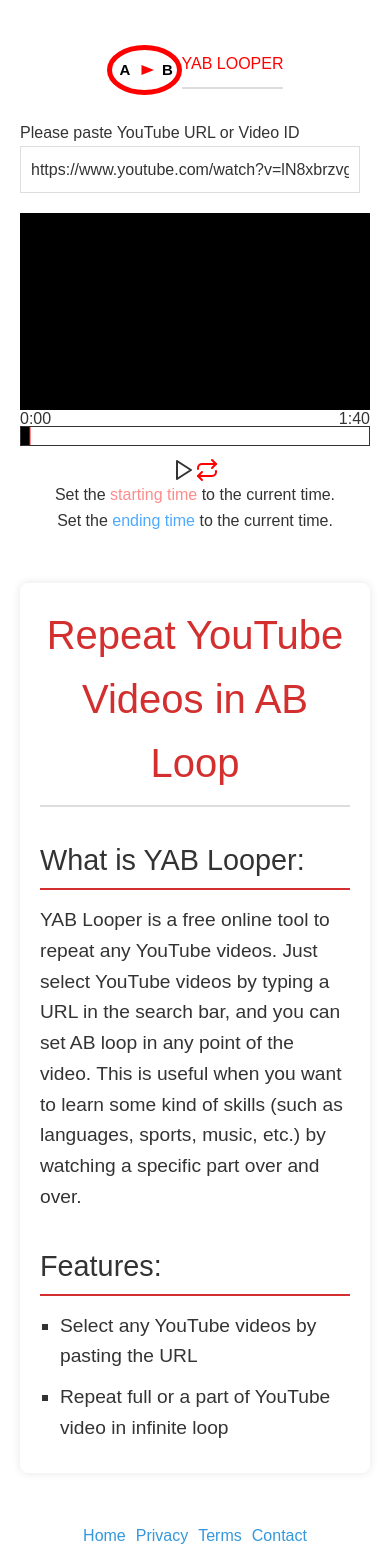
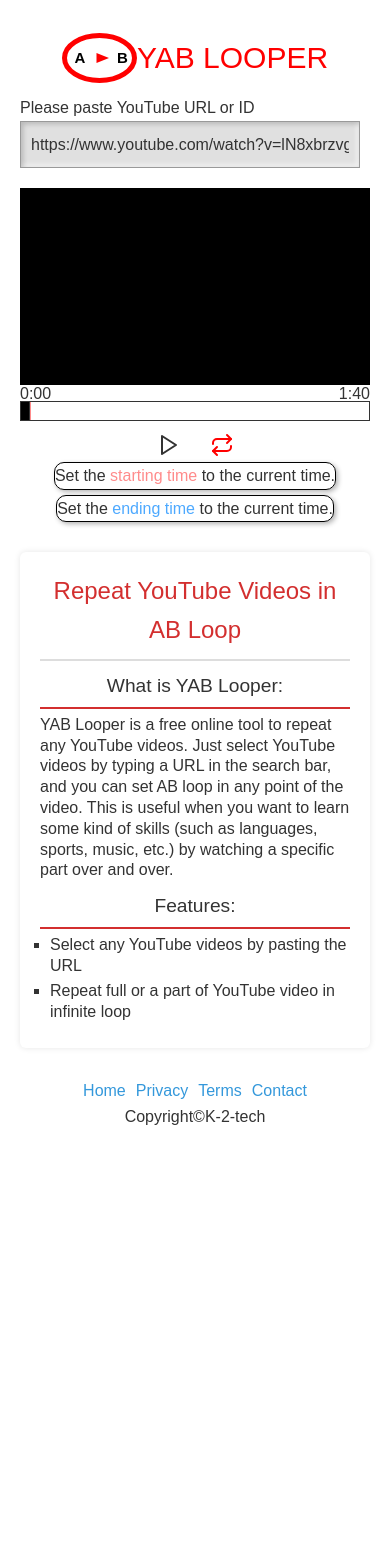
Before and after one commit to K-2-tech/personal_project_1, a React (Vite) app in the folder vite-project/: page / in a window 390 px wide. Shown: the top 1553 px of the page. After the commit the page ends 1149 px from the top, so only its background shows below. Built offline with nearby package versions, Linux system fonts and the light colour scheme.

Commit message:
developed UI

```diff
--- a/vite-project/src/components/app_description.css
+++ b/vite-project/src/components/app_description.css
@@ -4,17 +4,17 @@
   padding: 20px;
   background-color: #fff;
   border-radius: 8px;
-  box-shadow: 0 0 10px rgba(0, 0, 0, 0.1);
+  box-shadow: 2px 2px 5px rgba(0, 0, 0, 0.3), -2px -2px 5px rgba(255, 255, 255, 0.2);
 }
 
-.description-container > h1 {
+div.description-container > h1 {
   color: #d32f2f;
   text-align: center;
   font-size: 2.5em;
   margin-bottom: 20px;
 }
 
-.description-container > h2 {
+div.description-container > h2 {
   color: #333;
   font-size: 1.8em;
   margin-bottom: 15px;
@@ -22,7 +22,7 @@
   padding-bottom: 5px;
 }
 
-.description-container > p {
+div.description-container > div {
   font-size: 1.2em;
   line-height: 1.6;
   margin-bottom: 20px;
@@ -37,3 +37,38 @@
   font-size: 1.2em;
   margin-bottom: 10px;
 }
+@media screen and (max-width:499px) {
+  .description-container {
+    margin: 30px auto;
+    padding: 1p5x;
+    background-color: #fff;
+    border-radius: 6px;
+    box-shadow: 0 0 6px rgba(0, 0, 0, 0.1);
+  }
+  div.description-container > h1 {
+
+    text-align: center;
+    font-size: 1.5em;
+    margin-bottom: 10px;
+  }
+  div.description-container > h2 {
+    margin-top: 0;
+    text-align: center;
+    font-size: 1.2em;
+    margin-bottom: 6px;
+  }
+  div.description-container > div {
+    font-size: 1.0em;
+    line-height: 1.3;
+    margin-bottom: 10px;
+  }
+  .description-container > ul {
+    padding-left: 10px;
+  }
+
+  .description-container > ul li {
+    font-size: 1.0em;
+    margin-bottom: 5px;
+    line-height: 1.3;
+  }
+}
--- a/vite-project/src/components/app_description.jsx
+++ b/vite-project/src/components/app_description.jsx
@@ -4,13 +4,13 @@
     <>
       <div class="description-container">
         <h1>Repeat YouTube Videos in AB Loop</h1> <h2>What is YAB Looper:</h2>
-        <p>
+        <div>
           YAB Looper is a free online tool to repeat any YouTube videos. Just
           select YouTube videos by typing a URL in the search bar, and you can
           set AB loop in any point of the video. This is useful when you want to
           learn some kind of skills (such as languages, sports, music, etc.) by
           watching a specific part over and over.
-        </p>
+        </div>
         <h2>Features:</h2>
         <ul>
           <li>Select any YouTube videos by pasting the URL</li>
--- a/vite-project/src/components/header.css
+++ b/vite-project/src/components/header.css
@@ -3,11 +3,22 @@
   height: 100px;
   justify-content: center;
   align-items: center;
+
 }
 .title {
   color: red;
+  font-size:50px;
   text-align: center;
 }
 img {
-  height: 50%;
+  height: 75px;
 }
+@media screen and (max-width:499px) {
+  .header-wrapper {height: 75px;}
+  .title {
+    font-size:30px;
+  }
+  img {
+    height: 50px;
+  }
+}
--- a/vite-project/src/components/header.jsx
+++ b/vite-project/src/components/header.jsx
@@ -5,7 +5,7 @@
     <>
       <div className="header-wrapper">
         <img src={image} alt="YAB Looper's LOGO" />
-        <h1 className="title">YAB LOOPER</h1>
+        <div className="title">YAB LOOPER</div>
       </div>
     </>
   );
--- a/vite-project/src/components/youtube_loop.css
+++ b/vite-project/src/components/youtube_loop.css
@@ -9,8 +9,13 @@
   flex-grow: 1;
   padding: 10px;
   font-size: 16px;
-  border: 1px solid #ddd;
+  border: 1px solid #999;
+  background-color: #e0e0e0;
   margin-right: 10px;
+
+  box-shadow: inset 2px 2px 5px rgba(0, 0, 0, 0.2),
+  inset -2px -2px 5px rgba(255, 255, 255, 0.7);
+
 }
 
 .youtube-player {
@@ -35,6 +40,7 @@
   display: flex;
   flex-direction: column;
 }
+
 /* 色設定 */
 :root {
   --bg: rgb(224, 224, 224);
@@ -104,9 +110,25 @@
   background: rgb(77, 169, 255);
   box-shadow: -100vw 0 0 100vw var(--bar);
 }
-.control-buttons{
+.control-icons{
   display: flex;
+  gap: 30px ;
   justify-content: center;
+}
+
+div.control-buttons > button{
+  display: block;
+  margin: 0 auto;
+  border: 1px solid black;
+  border-radius: 10px;
+  margin-top: 5px;
+  box-shadow: 2px 2px 5px rgba(0, 0, 0, 0.3), -2px -2px 5px rgba(255, 255, 255, 0.2);
+}
+div.control-buttons > button:hover{
+  border: 1px solid black;
+  background-color: black;
+  color:white;
+
 }
 .looping-active{
   color:red;
--- a/vite-project/src/components/youtube_loop.jsx
+++ b/vite-project/src/components/youtube_loop.jsx
@@ -182,7 +182,7 @@
     <div className="aab-loop-container">
       <div className="video-area">
         <div className="url-input-container">
-          <div>Please paste YouTube URL or Video ID</div>
+          <div>Please paste YouTube URL or ID</div>
           <input
             type="text"
             placeholder="Please paste YouTube URL or ID"
@@ -220,7 +220,6 @@
               value={endTime}
               onChange={handleEndTimeChange}
               step="0.1"
-              min={startTime}
               max={videoMetadata?.duration || 0}
             />
 
@@ -233,9 +232,9 @@
               }}
             ></div>
           </div>
-          <div className="control-buttons">
+          <div className="control-icons">
             <button onClick={togglePlayPause} disabled={!videoId}>
-              {isPlaying ? <Pause /> : <Play />}
+              {isPlaying ? <Pause color="red"/> : <Play />}
             </button>
 
             <button
@@ -246,13 +245,14 @@
               <Repeat />
             </button>
           </div>
-          <button onClick={setCurrentTimeAsStart}>
+          <div className="control-buttons"><button onClick={setCurrentTimeAsStart}>
 
-            Set the <p className="setStartTime-button">starting time</p> to the current time.
-          </button>
-          <button onClick={setCurrentTimeAsEnd}>
-            Set the <p className="setEndTime-button">ending time</p> to the current time.
-          </button>
+            Set the <p className="setStartTime-button">starting time</p> to the current time.</button>
+            <button onClick={setCurrentTimeAsEnd}>
+              Set the <p className="setEndTime-button">ending time</p> to the current time.</button>
+          </div>
+
+
         </div>
       </div>
     </div>
```
